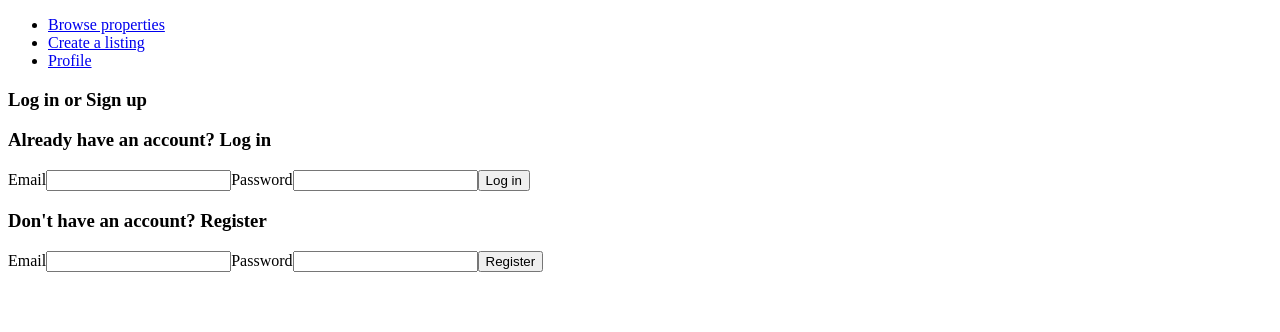
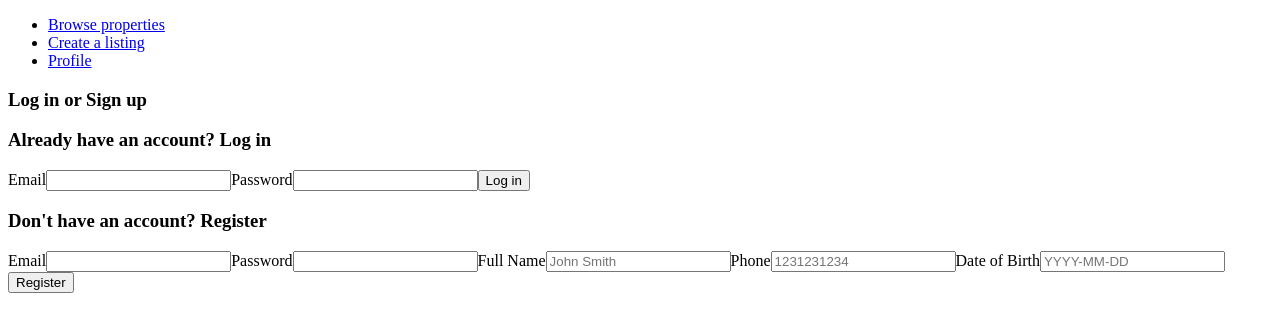
Before and after one commit to djoh826/CouchCrasher, a Next.js app: page /login in a window 1280 px wide. Shown: the top 332 px of the page. Built offline with nearby package versions, Linux system fonts and the light colour scheme.

Commit message:
Updated register input

```diff
--- a/app/login/page.tsx
+++ b/app/login/page.tsx
@@ -8,6 +8,9 @@ export default function Login() {
   const [loginPassword, setLoginPassword] = useState("");
   const [registerEmail, setRegisterEmail] = useState("");
   const [registerPassword, setRegisterPassword] = useState("");
+  const [registerName, setRegisterName] = useState("");
+  const [registerPhone, setRegisterPhone] = useState("");
+  const [registerDOB, setRegisterDOB] = useState("");
   const [error, setError] = useState("");
   const router = useRouter();
 
@@ -139,6 +142,33 @@ export default function Login() {
                       className="password-input"
                     ></input>
                   </label>
+                  <label className="name-label">
+                    Full Name
+                    <input
+                      value={registerName}
+                      onChange={(e) => setRegisterName(e.target.value)}
+                      className="name-input"
+                      placeholder="John Smith"
+                    ></input>
+                  </label>
+                  <label className="phone-label">
+                    Phone
+                    <input
+                      value={registerPhone}
+                      onChange={(e) => setRegisterPhone(e.target.value)}
+                      className="phone-input"
+                      placeholder="1231231234"
+                    ></input>
+                  </label>
+                  <label className="dob-label">
+                    Date of Birth
+                    <input
+                      value={registerDOB}
+                      onChange={(e) => setRegisterDOB(e.target.value)}
+                      className="dob-input"
+                      placeholder="YYYY-MM-DD"
+                    ></input>
+                  </label>
 
                   <button type="submit">Register</button>
                 </form>
```
